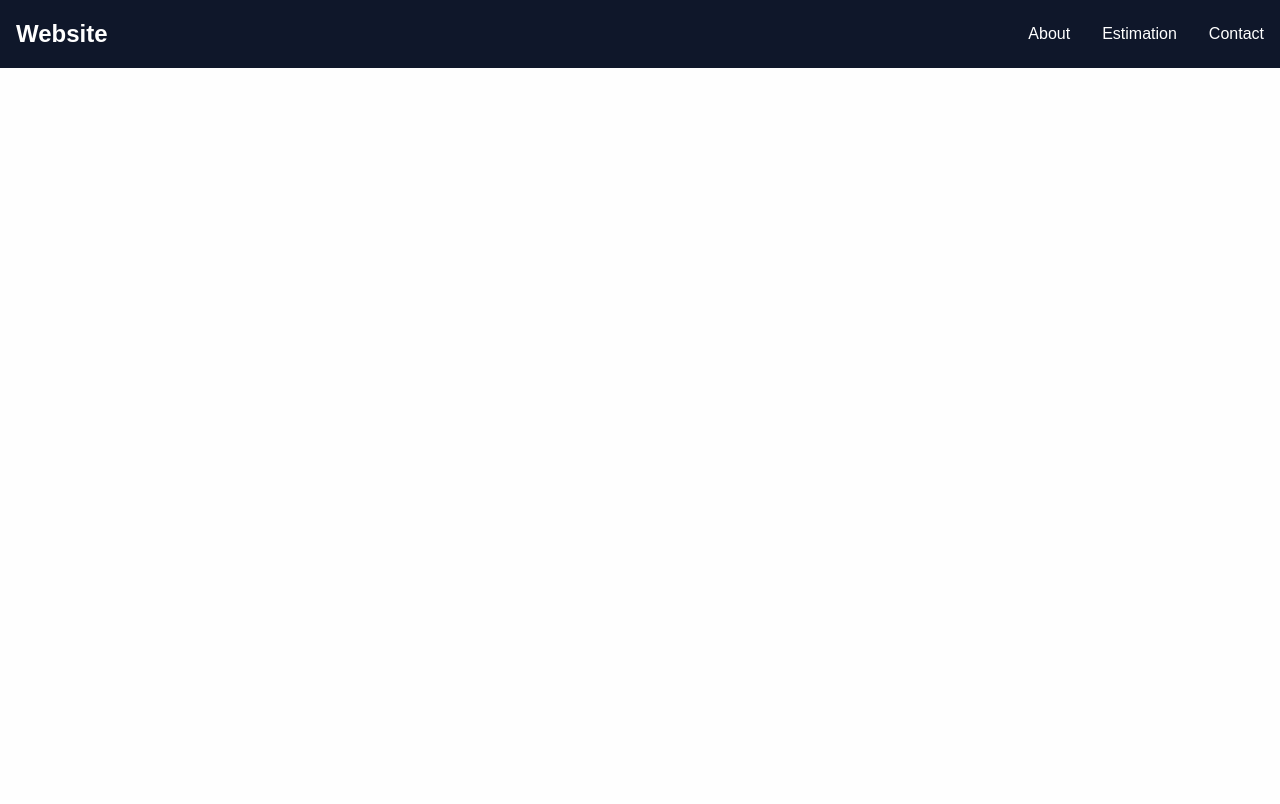
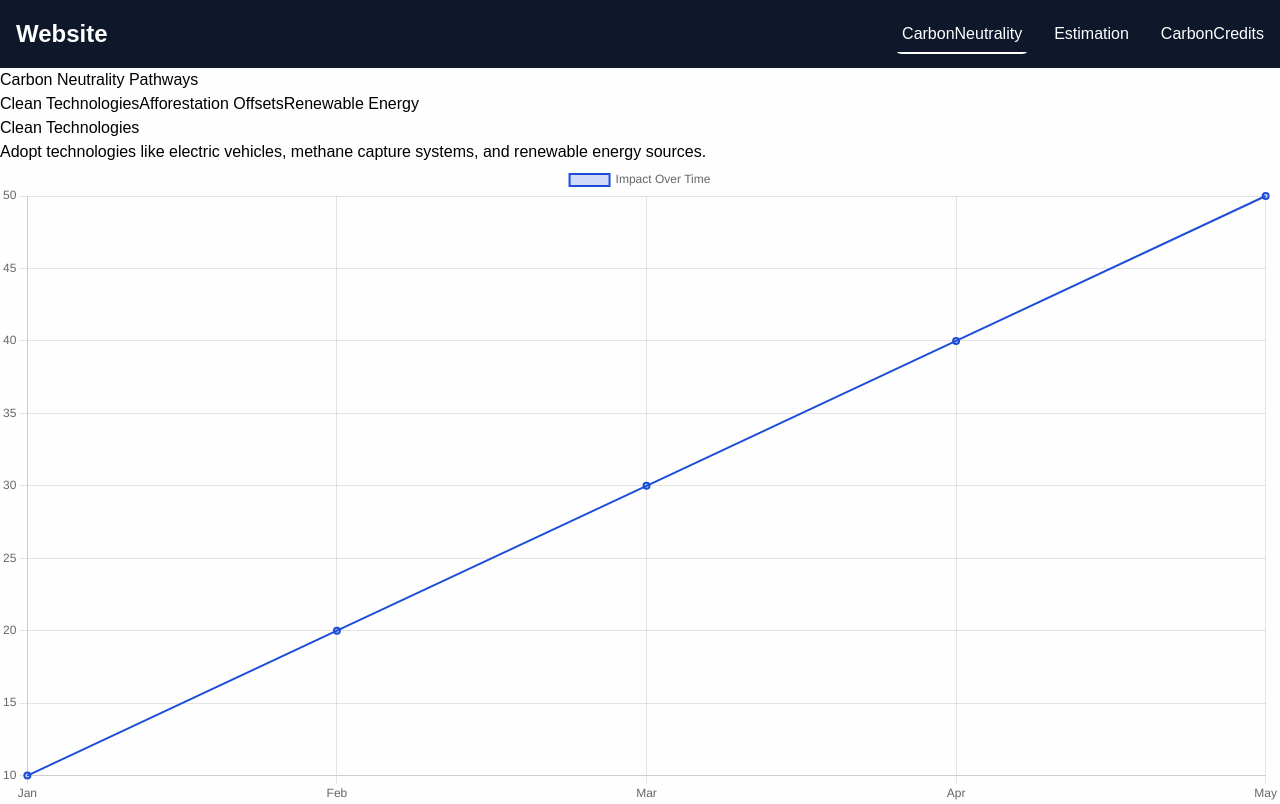
Before and after one commit to YashPatil0105/sih24, a React (Vite) app in the folder frontend/: page /carbonNeutrality in a window 1280 px wide. Built offline with nearby package versions, Linux system fonts and the light colour scheme.

Commit message:
added all pages

```diff
--- a/frontend/package.json
+++ b/frontend/package.json
@@ -11,7 +11,9 @@
   },
   "dependencies": {
     "@headlessui/react": "^2.1.3",
+    "chart.js": "^4.4.4",
     "react": "^18.2.0",
+    "react-chartjs-2": "^5.2.0",
     "react-dom": "^18.2.0",
     "react-router-dom": "^6.13.0"
   },
--- a/frontend/src/App.jsx
+++ b/frontend/src/App.jsx
@@ -1,7 +1,7 @@
 import { Route, Routes } from "react-router-dom";
 import "./App.css";
 import { Navbar } from "./components/Navbar";
-import { About, Contact, Home, Estimation } from "./components/pages";
+import { CarbonNeutrality, CarbonCredits, Home, Estimation } from "./components/pages";
 
 function App() {
   return (
@@ -9,9 +9,9 @@ function App() {
       <Navbar />
       <Routes>
         <Route path="/" element={<Home />} />
-        <Route path="/about" element={<About />} />
+        <Route path="/carbonNeutrality" element={<CarbonNeutrality />} />
         <Route path="/estimation" element={<Estimation />} />
-        <Route path="/contact" element={<Contact />} />
+        <Route path="/carbonCredits" element={<CarbonCredits />} />
       </Routes>
     </div>
   );
--- a/frontend/src/components/Navbar.jsx
+++ b/frontend/src/components/Navbar.jsx
@@ -18,13 +18,13 @@ export const Navbar = () => {
       </div>
       <ul className={menuOpen ? "open" : ""}>
         <li>
-          <NavLink to="/about">About</NavLink>
+          <NavLink to="/carbonNeutrality">CarbonNeutrality</NavLink>
         </li>
         <li>
           <NavLink to="/estimation">Estimation</NavLink>
         </li>
         <li>
-          <NavLink to="/contact">Contact</NavLink>
+          <NavLink to="/carbonCredits">CarbonCredits</NavLink>
         </li>
       </ul>
     </nav>
--- a/frontend/src/components/pages/About.jsx
+++ /dev/null
@@ -1,5 +0,0 @@
-import React from "react";
-
-export const About = () => {
-  return <h1>About</h1>;
-};
--- /dev/null
+++ b/frontend/src/components/pages/CarbonCredits.jsx
@@ -0,0 +1,5 @@
+import React from "react";
+
+export const CarbonCredits = () => {
+  return <h1>CarbonCredits</h1>;
+};
--- /dev/null
+++ b/frontend/src/components/pages/CarbonNeutrality.jsx
@@ -0,0 +1,91 @@
+import React, { useState, useEffect, useRef } from 'react';
+import { Tab } from '@headlessui/react';
+import { Chart as ChartJS, registerables } from 'chart.js';
+import { Line } from "react-chartjs-2";
+ChartJS.register(...registerables);
+// Chart.register(Tooltip, Legend, LineElement, CategoryScale, LinearScale);
+
+const pathwaysData = {
+  cleanTechnologies: {
+    description: 'Adopt technologies like electric vehicles, methane capture systems, and renewable energy sources.',
+    impact: [10, 20, 30, 40, 50]
+  },
+  afforestationOffsets: {
+    description: 'Calculate land area required for tree plantations based on state-specific afforestation plans.',
+    impact: [15, 25, 35, 45, 55]
+  },
+  renewableEnergy: {
+    description: 'Explore potential of using renewable energy sources to reduce reliance on fossil fuels.',
+    impact: [20, 30, 40, 50, 60]
+  }
+};
+
+const paths = [
+  { name: 'Clean Technologies', id: 'cleanTechnologies' },
+  { name: 'Afforestation Offsets', id: 'afforestationOffsets' },
+  { name: 'Renewable Energy', id: 'renewableEnergy' }
+];
+
+const getChartData = (data) => ({
+  labels: ['Jan', 'Feb', 'Mar', 'Apr', 'May'],
+  datasets: [
+    {
+      label: 'Impact Over Time',
+      data: data,
+      borderColor: '#1d4ed8',
+      backgroundColor: 'rgba(29, 78, 216, 0.2)',
+      borderWidth: 2
+    }
+  ]
+});
+
+export const CarbonNeutrality = () => {
+  const [selectedPathway, setSelectedPathway] = useState(paths[0].id);
+  const chartRef = useRef(null);
+
+  useEffect(() => {
+    if (chartRef.current) {
+      chartRef.current.destroy();
+    }
+  }, [selectedPathway]);
+
+  return (
+    <div className="flex flex-col items-center p-6 bg-gray-100 min-h-screen">
+      <h1 className="text-3xl font-bold mb-6">Carbon Neutrality Pathways</h1>
+      <Tab.Group>
+        <Tab.List className="flex space-x-2 bg-blue-200 p-1 rounded-lg mb-4">
+          {paths.map((path) => (
+            <Tab
+              key={path.id}
+              onClick={() => setSelectedPathway(path.id)}
+              className={({ selected }) =>
+                selected
+                  ? 'bg-white text-blue-700 border border-blue-300 rounded-lg py-2 px-4 transition-colors duration-300'
+                  : 'text-blue-500 py-2 px-4 hover:bg-blue-100 rounded-lg transition-colors duration-300'
+              }
+            >
+              {path.name}
+            </Tab>
+          ))}
+        </Tab.List>
+        <Tab.Panels className="w-full max-w-3xl bg-white p-6 rounded-lg shadow-md">
+          {paths.map((path) => (
+            <Tab.Panel key={path.id}>
+              <div className="space-y-4">
+                <h2 className="text-2xl font-semibold">{path.name}</h2>
+                <p className="text-gray-700">{pathwaysData[path.id].description}</p>
+                <div className="mt-4">
+                  <Line
+                    data={getChartData(pathwaysData[path.id].impact)}
+                    ref={chartRef}
+                    options={{ responsive: true }}
+                  />
+                </div>
+              </div>
+            </Tab.Panel>
+          ))}
+        </Tab.Panels>
+      </Tab.Group>
+    </div>
+  );
+};
--- a/frontend/src/components/pages/Contact.jsx
+++ /dev/null
@@ -1,5 +0,0 @@
-import React from "react";
-
-export const Contact = () => {
-  return <h1>Contact</h1>;
-};
--- a/frontend/src/components/pages/index.jsx
+++ b/frontend/src/components/pages/index.jsx
@@ -1,4 +1,4 @@
-export * from "./About";
-export * from "./Contact";
+export * from "./CarbonNeutrality";
+export * from "./CarbonCredits";
 export * from "./Home";
 export * from "./Estimation";
```
Also changed, not shown: frontend/src/components/pages/Estimation.jsx (+0 -159 lines), 1 other file (tests, documents, lock files or other folders).
